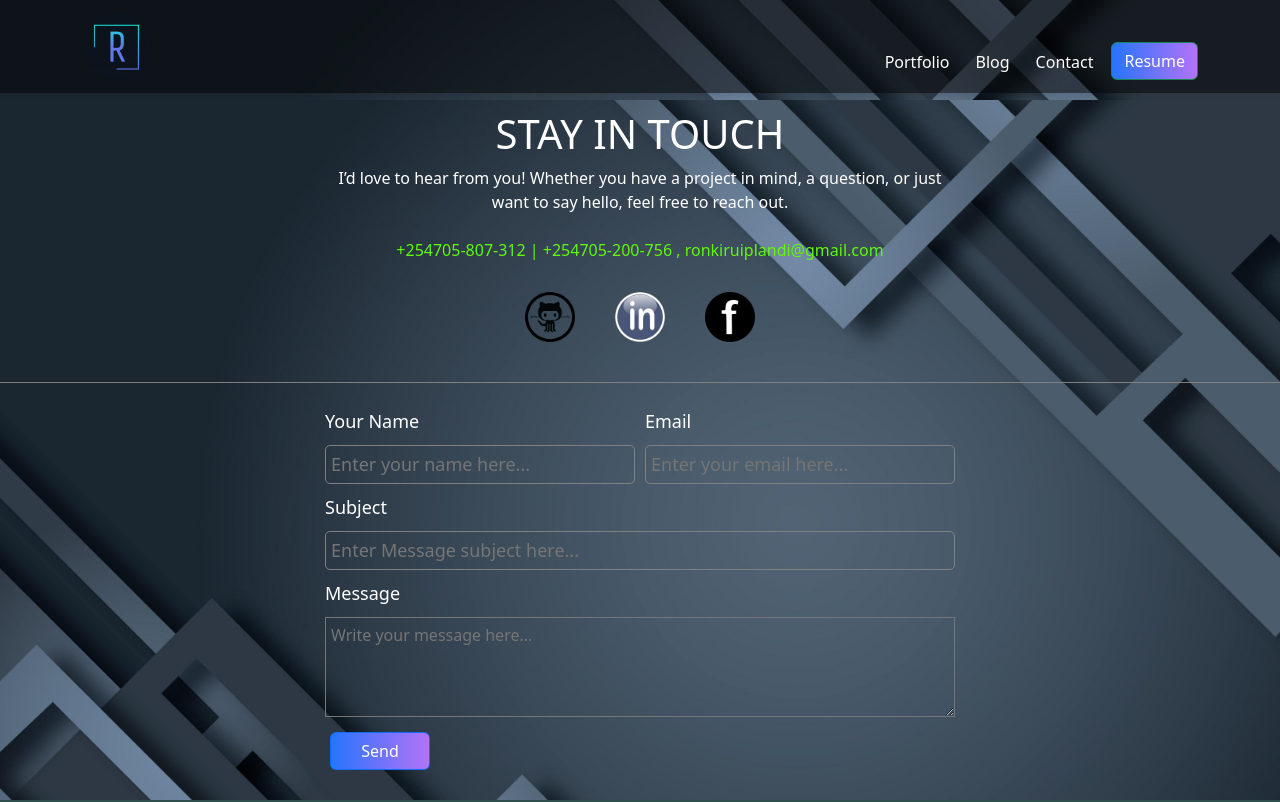
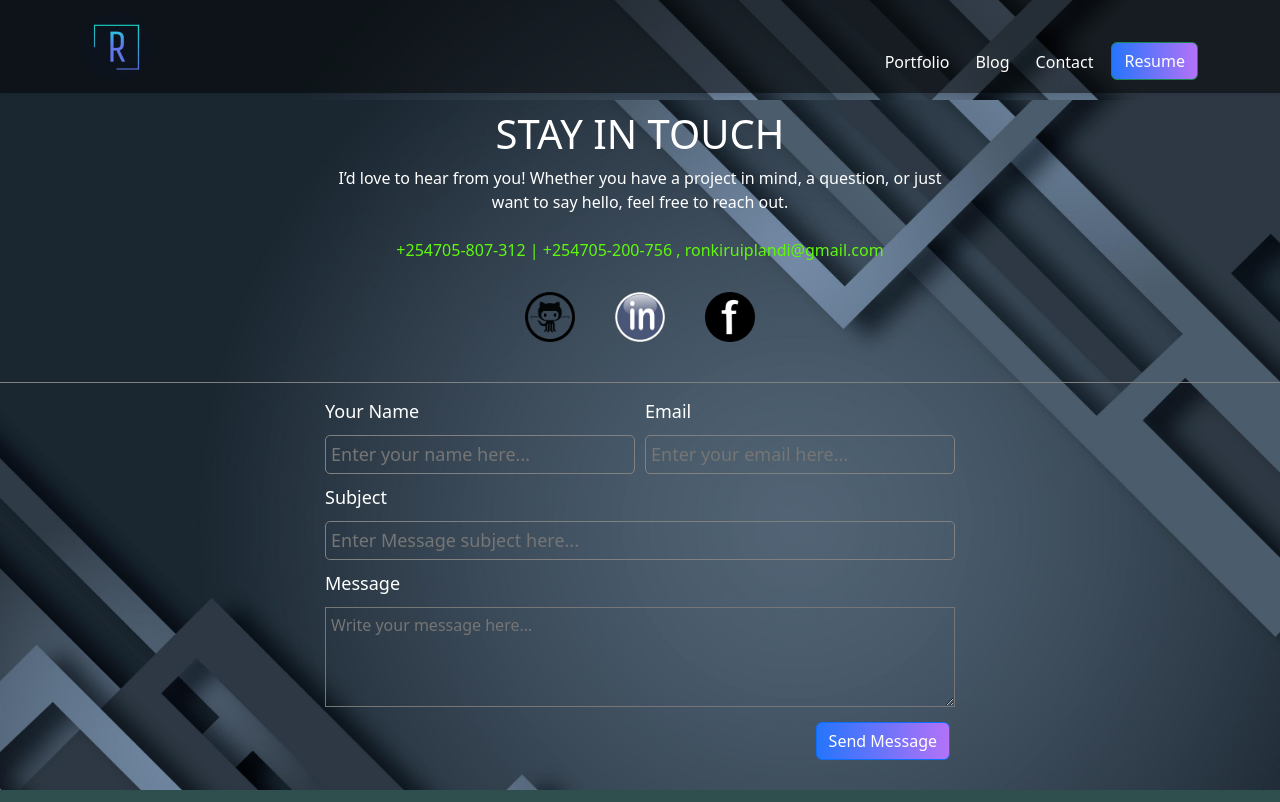
Before and after one commit to RonKirui/my-portfolio, a React (Vite) app: page /contact in a window 1280 px wide. Shown: the top 802 px of the page. Built offline with nearby package versions, Linux system fonts and the light colour scheme.

Commit message:
Intergrating emailjs api

```diff
--- a/package.json
+++ b/package.json
@@ -10,6 +10,7 @@
     "preview": "vite preview"
   },
   "dependencies": {
+    "@emailjs/browser": "^4.4.1",
     "bootstrap": "^5.3.8",
     "framer-motion": "^12.23.24",
     "fullpage.js": "^4.0.37",
--- a/src/pages/Contact.tsx
+++ b/src/pages/Contact.tsx
@@ -1,8 +1,34 @@
+import emailjs from "@emailjs/browser";
+import { useRef } from "react";
 interface ContactProps {
   images: string[];
 }
 
 function Contact({ images }: ContactProps) {
+  const form = useRef<HTMLFormElement>(null);
+
+  const sendEmail = (e: React.FormEvent<HTMLFormElement>) => {
+    e.preventDefault();
+
+    emailjs
+      .sendForm(
+        "service_zqhxn26", // your EmailJS Service ID
+        "template_z4bth5r", // your Template ID
+        form.current!,
+        "cY1lddohMVMAtU8CH" // your Public Key
+      )
+      .then(
+        (result) => {
+          console.log("✅ Message sent:", result.text);
+          alert("Your message was sent successfully!");
+          (form.current as HTMLFormElement).reset(); // clear the form
+        },
+        (error) => {
+          console.error("❌ Error sending message:", error.text);
+          alert("Oops! Something went wrong, please try again later.");
+        }
+      );
+  };
   return (
     <div className="body-page-h contact-section">
       <div className="project-container">
@@ -39,15 +65,16 @@ function Contact({ images }: ContactProps) {
 
         <div className="portfolio-section-divider"></div>
 
-        <form>
+        <form ref={form} onSubmit={sendEmail} className="contact-form">
           <div className="name-email-flex">
             <div className="c-flex">
               <label className="input-label">Your Name</label>
               <input
                 className="input-field"
                 type="text"
-                id="inputname"
+                name="name"
                 placeholder="Enter your name here..."
+                required
               />
             </div>
             <div className="c-flex">
@@ -55,8 +82,9 @@ function Contact({ images }: ContactProps) {
               <input
                 className="input-field"
                 type="text"
-                id="inputemail"
+                name="inputemail"
                 placeholder="Enter your email here..."
+                required
               />
             </div>
           </div>
@@ -64,18 +92,22 @@ function Contact({ images }: ContactProps) {
           <input
             className="input-field"
             type="text"
-            id="inputsubject"
+            name="inputsubject"
             placeholder="Enter Message subject here..."
+            required
           />
           <label className="input-label">Message</label>
           <textarea
             className="input-field"
-            id="inputmessage"
+            name="message"
             placeholder="Write your message here..."
+            required
           />
-          <button type="button" className="btn btn-primary btn-send-msg">
-            Send
-          </button>
+          <div className="button-send-message">
+            <button type="submit" className="btn btn-primary btn-send-msg">
+              Send Message
+            </button>
+          </div>
         </form>
       </div>
     </div>
--- a/src/styles/Custom.css
+++ b/src/styles/Custom.css
@@ -71,14 +71,6 @@ h6{
   width: 70px;
   margin-left: 10px !important;
 }
-.projects-flex-container{
-  width: 100% !important;
-  padding: 5px !important;
-  justify-content: center;
-  align-items: center;
-  flex-direction: column !important;
-}
-
 .about-section{
   padding: 5px !important;
 }
@@ -91,13 +83,6 @@ h6{
 .porfolio-welcome{
   width: 100% !important;
   padding: 5px;
-}
-.card-container{
-  width: 80% !important;
-  margin: 5px !important;
-  height: 30%;
-  color: #fff;
-  text-align: left;
 }
 .project-container form{
   width: 100% !important;
@@ -274,35 +259,35 @@ input{
 .portfolio-section-divider{
 
   margin-top: 20px;
-  margin-bottom: 20px;
+  margin-bottom: 10px;
   height: 1px;
   width: 100%;
   background-color: gray;
 }
+
 .projects-flex-container{
   width: 100%;
-  padding: 20px;
-  display: flex;
-  flex-direction: row;
-  justify-content: space-between;
+  padding: 30px;
+  gap: 20px;
+  display: grid;
+  columns: 3;
+  grid-template-columns: repeat(3, 1fr);
 }
 .card{
-  width: 100%;
-  height: auto;
-  border: 1px solid white;
   color: #fff;
   text-align: left;
-  border-radius: 5px;
   background-color: rgb(128, 128, 128, 0.3);
 }
 .card img{
-  border-radius: 5px;
+  width: 100%;
+  height: 200px;
 }
 .card-container{
-  width: 30%;
-  height: 30%;
   color: #fff;
+  padding: 5px;
   text-align: left;
+  border: 1px solid rgb(109, 109, 109);
+  border-bottom: none;
 }
 .card-project-text{
   margin-top: 10px;
@@ -312,14 +297,16 @@ input{
 }
 .flex-teck-stack{
   width: 100%;
+  gap: 5px;
   display: flex;
   flex-direction: row;
+  flex-wrap: wrap;
 }
 .flex-teck-stack div{
   background-color: rgb(128, 128, 128, 0.5);
   color: #fff;
-  padding-left: 2px;
-  padding-right: 2px;
+  padding-left: 5px;
+  padding-right: 5px;
   width: fit-content;
   border-radius: 10px;
   margin-right: 10px;
@@ -408,10 +395,34 @@ textarea{
   height: 100px;
 }
 .btn-send-msg{
-  width: 100px;
+  width: fit-content;
   margin: 10px;
+  float: right;
 }
 .nav-link-get-in-touch{
   width: 100%;
   margin: 0;
 }
+.button-send-message{
+  width: 100%;
+}
+
+/* For smaller screens */
+@media (max-width: 1024px) {
+  .projects-flex-container{
+  grid-template-columns: repeat(3, 1fr) !important;
+
+  }
+}
+
+@media (max-width: 980px) {
+  .projects-flex-container{
+  grid-template-columns: repeat(2, 1fr) !important;
+  }
+}
+
+@media (max-width: 620px) {
+  .projects-flex-container{
+  grid-template-columns: repeat(1, 1fr) !important;
+  }
+}
```
Also changed, not shown: 1 other file (tests, documents, lock files or other folders).
